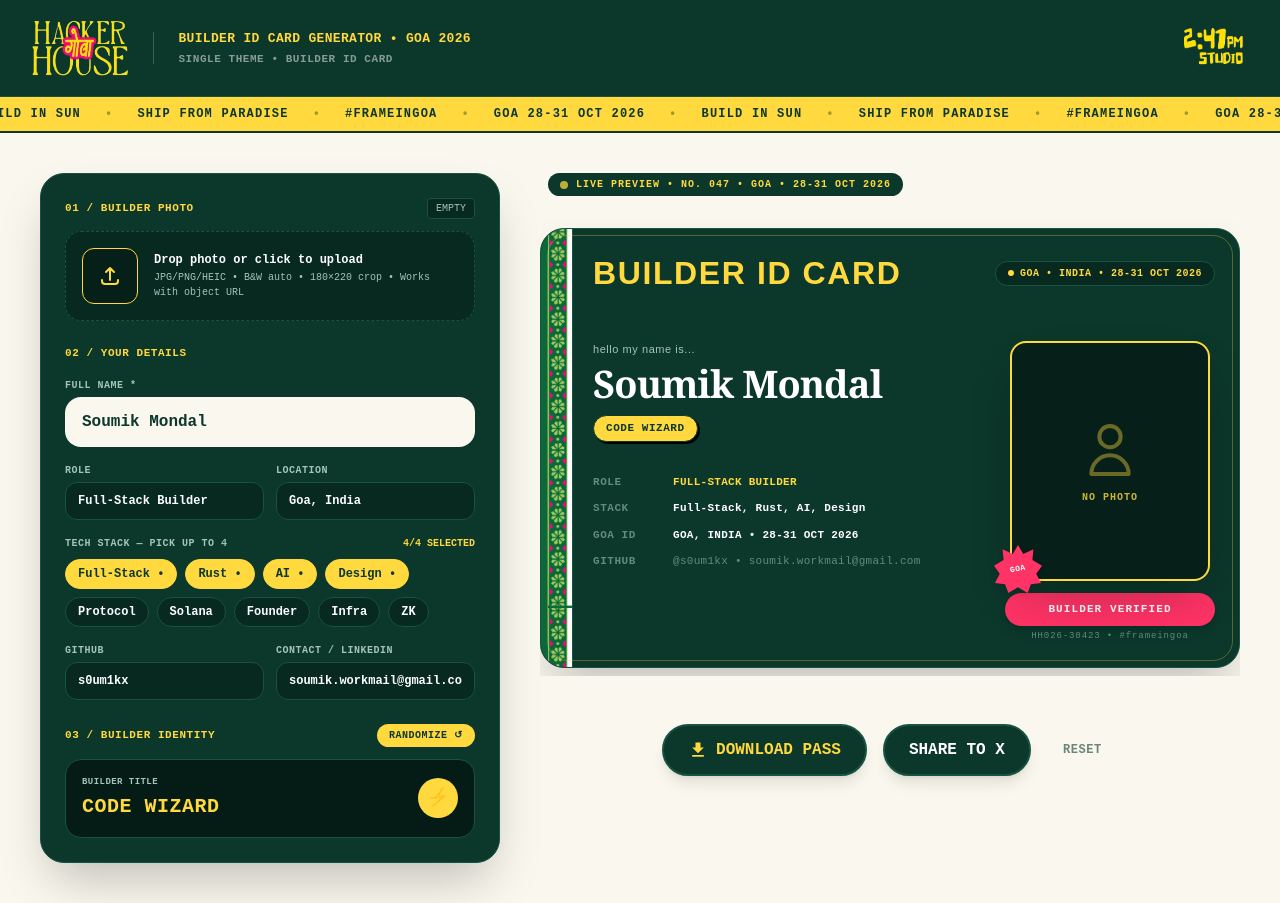
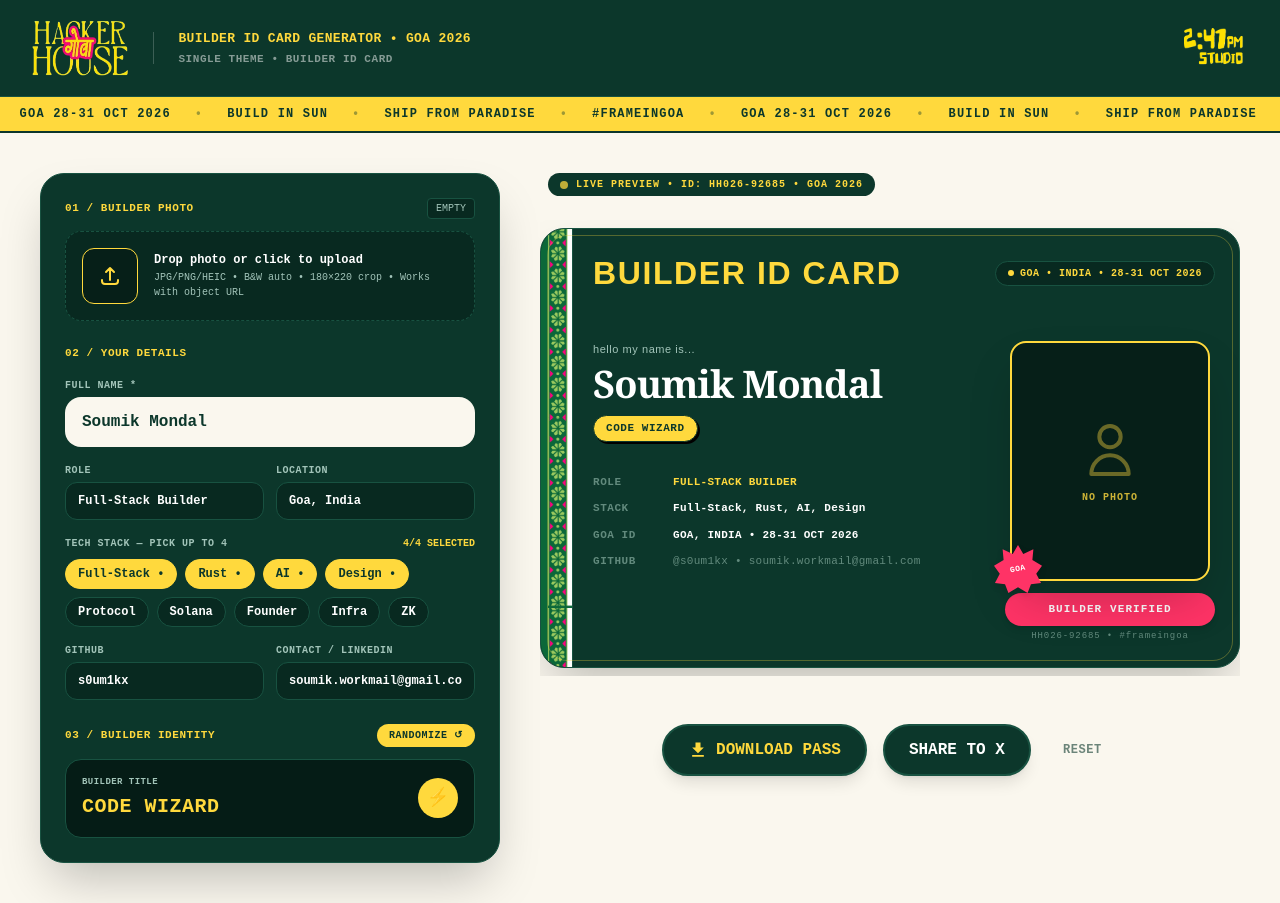
Before and after one commit to s0um1kx/hh-goa-id-builder, a React (Vite) app: page / in a window 1280 px wide. Built offline with nearby package versions, Linux system fonts and the light colour scheme; the HTML template or start-up script is replaced by a standard one.

Commit message:
Unique id added

```diff
--- a/src/App.jsx
+++ b/src/App.jsx
@@ -1,10 +1,11 @@
-import React, { useState, useRef } from 'react';
+import React, { useState, useRef, useEffect } from 'react';
 import { toPng } from 'html-to-image';
 import Controls from './components/Controls';
 import IDCard from './components/IDCard';
 import ShareActions from './components/ShareActions';
 import logoImg from './assets/logo-background-remove.png';
 import studioImg from './assets/studio-bg remove.png';
+import { generateBuilderId } from './utils/generateId';
 
 export default function App() {
   const cardRef = useRef(null);
@@ -19,9 +20,20 @@ export default function App() {
     linkedin: 'soumik.workmail@gmail.com',
     builderTitle: 'CODE WIZARD',
     photoUrl: null,
+    builderId: generateBuilderId('Soumik Mondal'),
   };
 
   const [formData, setFormData] = useState(initialFormData);
+
+  // Re-generate ID dynamically when user changes name
+  useEffect(() => {
+    if (formData.fullName) {
+      setFormData((prev) => ({
+        ...prev,
+        builderId: generateBuilderId(prev.fullName),
+      }));
+    }
+  }, [formData.fullName]);
 
   const handleImageUpload = (e) => {
     const file = e.target.files?.[0];
@@ -37,19 +49,13 @@ export default function App() {
   };
 
   const handleDownload = async () => {
-    if (!cardRef.current) {
-      alert('Card reference not found. Please try again.');
-      return;
-    }
-
+    if (!cardRef.current) return;
     setIsDownloading(true);
 
     try {
-      // Temporarily remove 3D perspective/tilt to capture flat canvas
       const originalTransform = cardRef.current.style.transform;
       cardRef.current.style.transform = 'none';
 
-      // Small delay to ensure browser repaints without transform
       await new Promise((resolve) => setTimeout(resolve, 50));
 
       const dataUrl = await toPng(cardRef.current, {
@@ -58,32 +64,30 @@ export default function App() {
         cacheBust: true,
       });
 
-      // Restore original 3D tilt
       cardRef.current.style.transform = originalTransform;
 
-      // Create download trigger link
       const link = document.createElement('a');
-      link.download = `${formData.fullName.toLowerCase().replace(/\s+/g, '-')}-builder-pass.png`;
+      link.download = `${formData.fullName.toLowerCase().replace(/\s+/g, '-')}-pass-${formData.builderId}.png`;
       link.href = dataUrl;
       link.click();
     } catch (err) {
       console.error('Failed to export ID Card image:', err);
-      alert('Failed to generate PNG download. Ensure html-to-image is installed (`npm install html-to-image`).');
     } finally {
       setIsDownloading(false);
     }
   };
 
   const handleShareX = () => {
-    const text = encodeURIComponent(
-      `Just generated my Builder Pass for Hacker House Goa 2026! Check it out ⚡ #frameingoa`
-    );
-    const url = encodeURIComponent(window.location.href);
-    window.open(
-      `https://x.com/intent/post?text=${text}&url=${url}`,
-      '_blank',
-      'noopener,noreferrer'
-    );
+    const tweetText = `🌴 Built my Hacker Goa House Builder Card!\n\n👤 ${formData.fullName}\n🎴 Builder ID: #${formData.builderId}\n\nExcited to build, ship, and connect with amazing builders in Goa. 🚀\n\nCreate your own Builder Card:`;
+
+    const appUrl = window.location.href;
+    const hashtags = 'FrameInGoa,HHGoa2026';
+
+    const twitterUrl = `https://x.com/intent/post?text=${encodeURIComponent(
+      tweetText
+    )}&url=${encodeURIComponent(appUrl)}&hashtags=${hashtags}`;
+
+    window.open(twitterUrl, '_blank', 'noopener,noreferrer');
   };
 
   const handleReset = () => {
@@ -106,7 +110,6 @@ export default function App() {
 
   return (
     <div className="min-h-screen bg-[#FAF7EE] text-[#0C372B] flex flex-col font-mono selection:bg-[#FFD93D]">
-      {/* Top Header Bar */}
       <header className="bg-[#0C372B] text-white px-8 py-5 border-b border-[#185241] flex justify-between items-center">
         <div className="flex items-center gap-6">
           <img
@@ -134,7 +137,6 @@ export default function App() {
         </div>
       </header>
 
-      {/* Infinite Scrolling Yellow Marquee Ticker */}
       <div className="bg-[#FFD93D] border-b-2 border-[#0C372B] py-2 overflow-hidden flex whitespace-nowrap text-[12px] font-black tracking-widest uppercase text-[#0C372B]">
         <style>{`
           @keyframes marquee {
@@ -148,14 +150,7 @@ export default function App() {
           }
         `}</style>
         <div className="animate-marquee flex gap-6 items-center pr-6">
-          {[
-            ...tickerItems,
-            ...tickerItems,
-            ...tickerItems,
-            ...tickerItems,
-            ...tickerItems,
-            ...tickerItems,
-          ].map((item, idx) => (
+          {[...tickerItems, ...tickerItems, ...tickerItems, ...tickerItems].map((item, idx) => (
             <span key={idx} className={item === '•' ? 'text-[#0C372B]/40' : ''}>
               {item}
             </span>
@@ -163,21 +158,18 @@ export default function App() {
         </div>
       </div>
 
-      {/* Main Grid Section */}
       <main className="max-w-345 mx-auto w-full p-6 md:p-10 flex-1 grid grid-cols-1 lg:grid-cols-[460px_1fr] gap-10 items-start">
-        {/* Left Form Controls Panel */}
         <Controls
           formData={formData}
           setFormData={setFormData}
           onImageUpload={handleImageUpload}
         />
 
-        {/* Right Preview Section */}
         <div className="flex flex-col items-center space-y-6 sticky top-6 w-full">
           <div className="w-full flex justify-start items-center px-2 max-w-175">
             <div className="bg-[#0C372B] text-[#FFD93D] text-[10px] font-bold px-3 py-1 rounded-full uppercase tracking-widest flex items-center gap-2">
               <span className="w-2 h-2 rounded-full bg-[#FFD93D] animate-pulse" />
-              LIVE PREVIEW • NO. 047 • GOA • 28-31 OCT 2026
+              LIVE PREVIEW • ID: {formData.builderId} • GOA 2026
             </div>
           </div>
 
--- a/src/components/IDCard.jsx
+++ b/src/components/IDCard.jsx
@@ -190,9 +190,9 @@ const IDCard = forwardRef(({ formData }, ref) => {
             <button className="w-full mt-3 bg-[#FF3366] text-white text-[11px] font-black py-2 rounded-full uppercase tracking-widest shadow-md text-center">
               BUILDER VERIFIED
             </button>
-            <span className="text-[9px] text-[#628A7D] tracking-widest font-mono mt-1">
-              HH026-30423 • #frameingoa
-            </span>
+           <span className="text-[9px] text-[#628A7D] tracking-widest font-mono mt-1">
+            {formData?.builderId || 'HH026-30423'} • #frameingoa
+          </span>
           </div>
         </div>
       </div>
--- /dev/null
+++ b/src/utils/generateId.js
@@ -0,0 +1,13 @@
+// Generates a unique 5-digit sequence based on string input or random generation
+export function generateBuilderId(name = '') {
+  let hash = 0;
+  if (name.trim().length > 0) {
+    for (let i = 0; i < name.length; i++) {
+      hash = name.charCodeAt(i) + ((hash << 5) - hash);
+    }
+  } else {
+    hash = Math.floor(Math.random() * 90000) + 10000;
+  }
+  const uniqueNum = Math.abs(hash % 90000) + 10000; // Guarantees 5 digits
+  return `HH026-${uniqueNum}`;
+}
```
